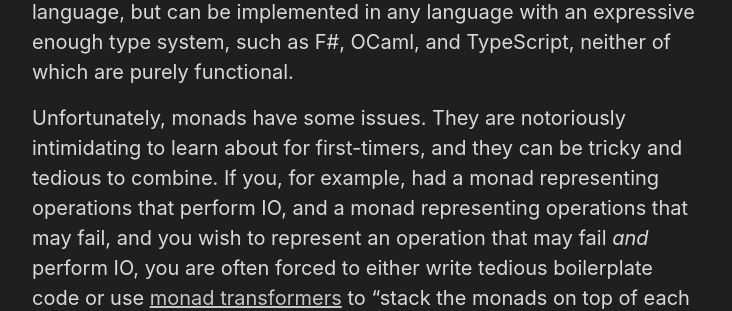
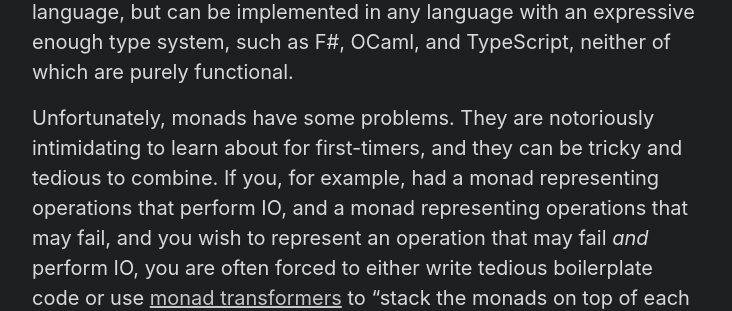
Before and after one commit to pema99/pema99.github.io, a Jekyll site: the page built from _posts/2022-07-29-interestinglangs.md, in a window 1280 px wide and 900 px high, scrolled down 8183 px. Shown: the part 154-465 px from the top of the window, without its empty margins (272-1004 px from the left). Built offline with Jekyll 4.4.1, drawn with Linux system fonts in a browser that asks for light colours; some of the changed text lies outside the part shown.

Commit message:
I am triggered

````diff
--- a/_posts/2022-07-29-interestinglangs.md
+++ b/_posts/2022-07-29-interestinglangs.md
@@ -137,7 +137,7 @@ In functional programming, we often talk about "(side) effects" and our desire t
 
 In the absence of side effects, the behavior of code becomes simpler to reason with, and entire classes of bugs can be eliminated. As such, many functional languages implement some kind of strategy for tracking and/or limiting side effects. A common approach is to use [monads](https://pema.dev/2022/03/03/monoid/) as seen in Haskell, PureScript, Scala, etc. Without going into much detail, they can be thought of as a design pattern for easily composing effectful computations, using only pure functions. They are nice since they don't necessarily have to be designed into the language, but can be implemented in any language with an expressive enough type system, such as F#, OCaml, and TypeScript, neither of which are purely functional.
 
-Unfortunately, monads have some issues. They are notoriously intimidating to learn about for first-timers, and they can be tricky and tedious to combine. If you, for example, had a monad representing operations that perform IO, and a monad representing operations that may fail, and you wish to represent an operation that may fail _and_ perform IO, you are often forced to either write tedious boilerplate code or use [monad transformers](https://en.wikibooks.org/wiki/Haskell/Monad_transformers) to "stack the monads on top of each other", which imo. can lead to some rather inelegant code.
+Unfortunately, monads have some problems. They are notoriously intimidating to learn about for first-timers, and they can be tricky and tedious to combine. If you, for example, had a monad representing operations that perform IO, and a monad representing operations that may fail, and you wish to represent an operation that may fail _and_ perform IO, you are often forced to either write tedious boilerplate code or use [monad transformers](https://en.wikibooks.org/wiki/Haskell/Monad_transformers) to "stack the monads on top of each other", which imo. can lead to some rather inelegant code.
 
 [Koka](https://koka-lang.github.io/koka/doc/book.html) is a research language that takes a completely different approach to effect handling, embedding effects directly into the type system, and implementing a type of control flow typically known as [algebraic effects](https://overreacted.io/algebraic-effects-for-the-rest-of-us/).
 
@@ -413,7 +413,7 @@ Putting these lines at the bottom of our file and saving it causes UCM to tell u
           false
 ```
 
-Let's add `fib_is_even` to the codebase as well, as we did for `foo`. At this point, we can actually delete all the functions from the file with no issues. The watch expressions will keep evaluating correctly since the functions are in the codebase. The scratch file now only contains the watch expressions.
+Let's add `fib_is_even` to the codebase as well, as we did for `foo`. At this point, we can actually delete all the functions from the file with no problems. The watch expressions will keep evaluating correctly since the functions are in the codebase. The scratch file now only contains the watch expressions.
 
 Now for the interesting part. Imagine we later decide to create a new function, also named `foo`, which does something different than calculating Fibonacci numbers. Let's make this one append to a string. We'll change our watch expression with `foo` accordingly.
 
````
